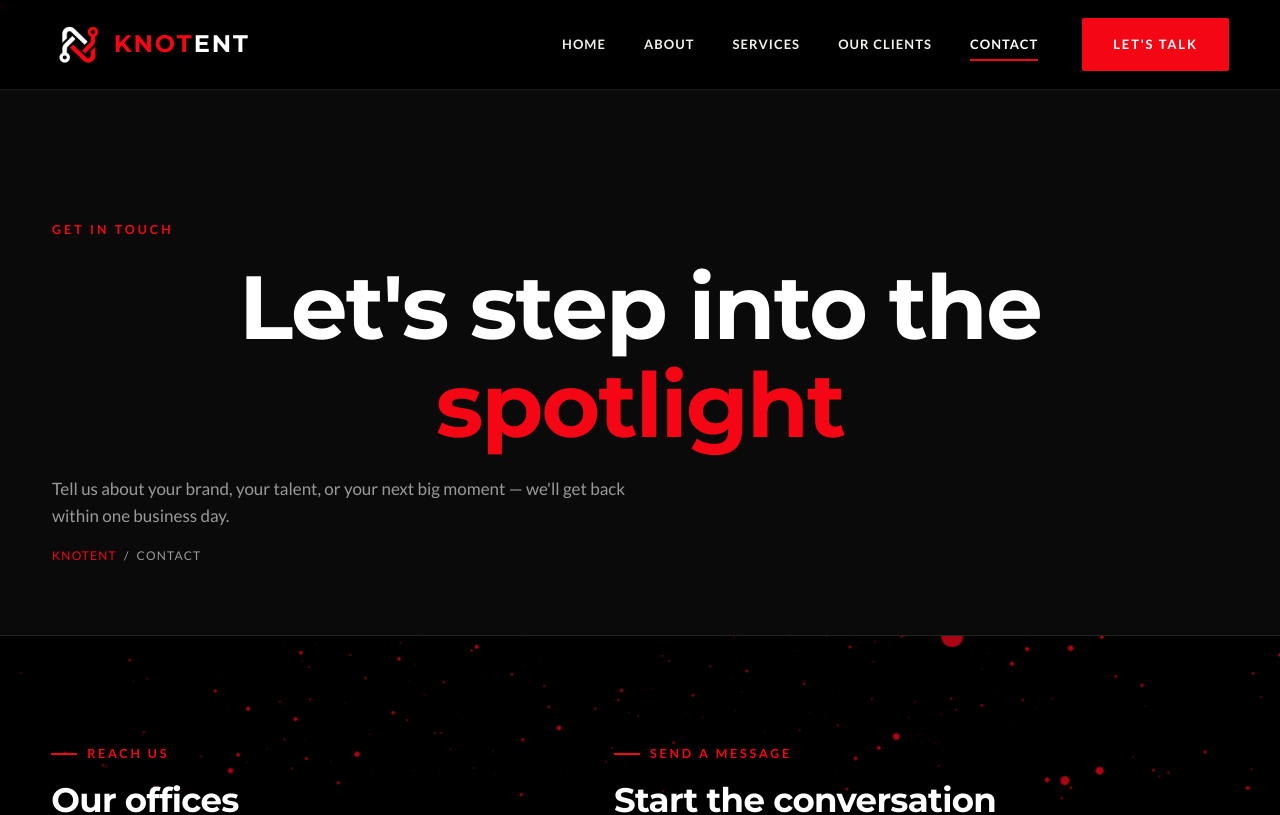
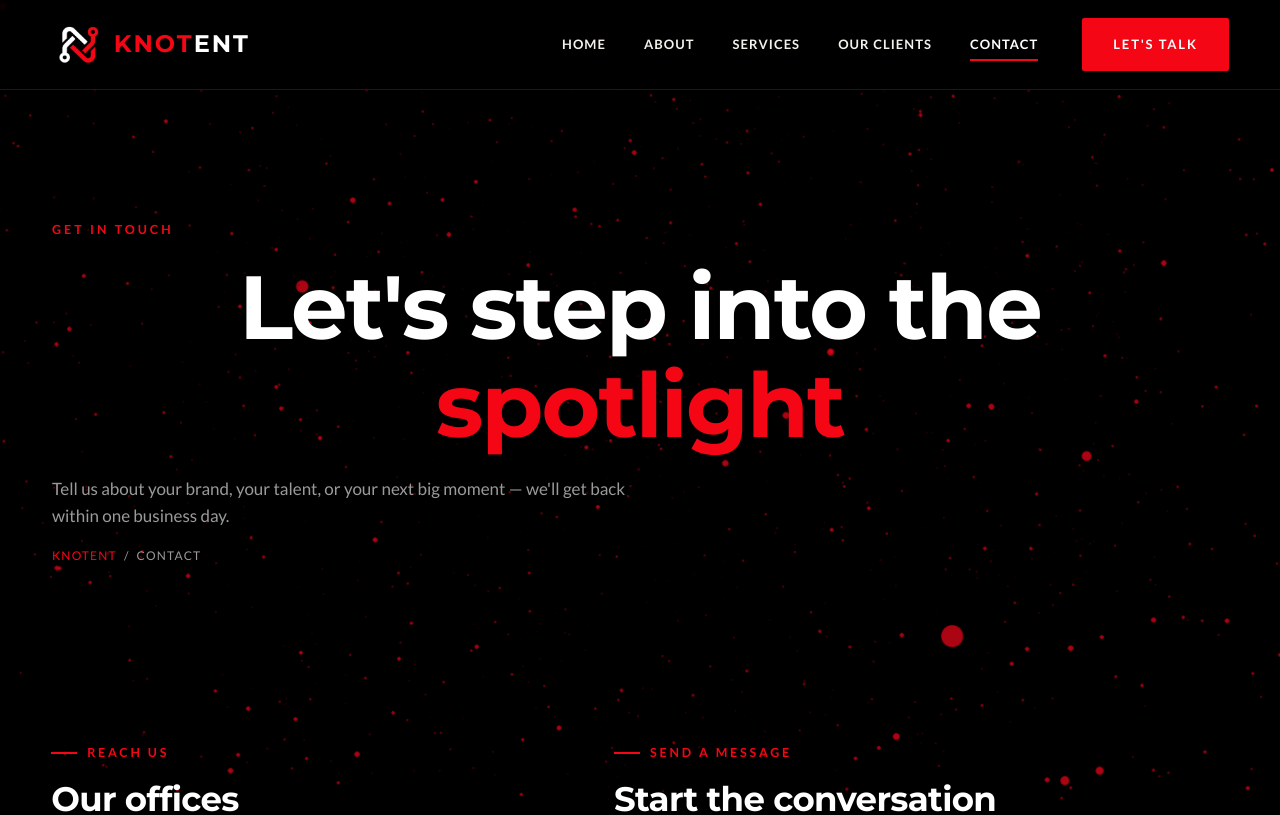
Before and after one commit to knotentdigitalmedia-design/Knotent-Website, a React (Vite) app: page /contact in a window 1280 px wide. Shown: the top 815 px of the page. Built offline with nearby package versions, Linux system fonts and the light colour scheme.

Commit message:
style: remove solid background from inner page banners

```diff
--- a/src/index.css
+++ b/src/index.css
@@ -279,8 +279,6 @@ ul { list-style: none; margin: 0; padding: 0; }
    ============================================ */
 .banner {
   position: relative;
-  background: var(--charcoal);
-  border-bottom: 1px solid var(--line);
   overflow: hidden;
   padding: 130px 0 70px;
 }
```
